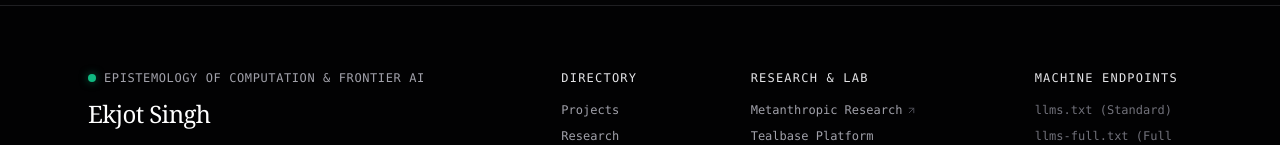
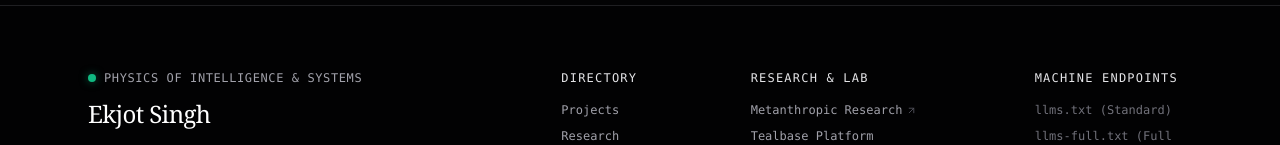
Before and after one commit to ekjotsinghmakhija/website, a Next.js app: page / in a window 1280 px wide. Shown: the part 6097-6242 px from the top of the page. Built offline with nearby package versions, Linux system fonts and the light colour scheme.

Commit message:
style(footer): simplify tagline to Physics of Intelligence & Systems

```diff
--- a/src/components/sections/Footer.tsx
+++ b/src/components/sections/Footer.tsx
@@ -41,7 +41,7 @@ export default function Footer() {
               <div className="flex items-center gap-2 mb-3">
                 <span className="w-2 h-2 rounded-full bg-emerald-500 shadow-[0_0_8px_rgba(16,185,129,0.5)]" />
                 <span className="text-xs font-mono text-zinc-400 tracking-wider uppercase">
-                  Epistemology of Computation & Frontier AI
+                  Physics of Intelligence & Systems
                 </span>
               </div>
               <h4 className="text-xl sm:text-2xl font-serif text-white tracking-tight mb-3">
```
